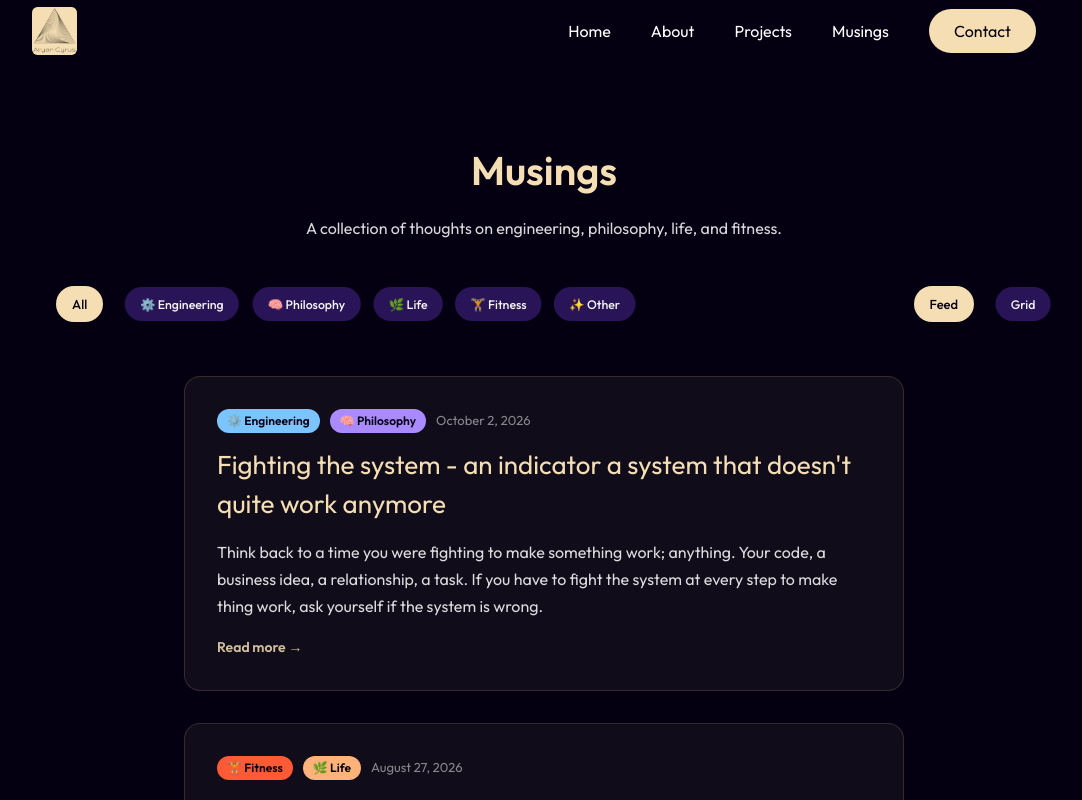
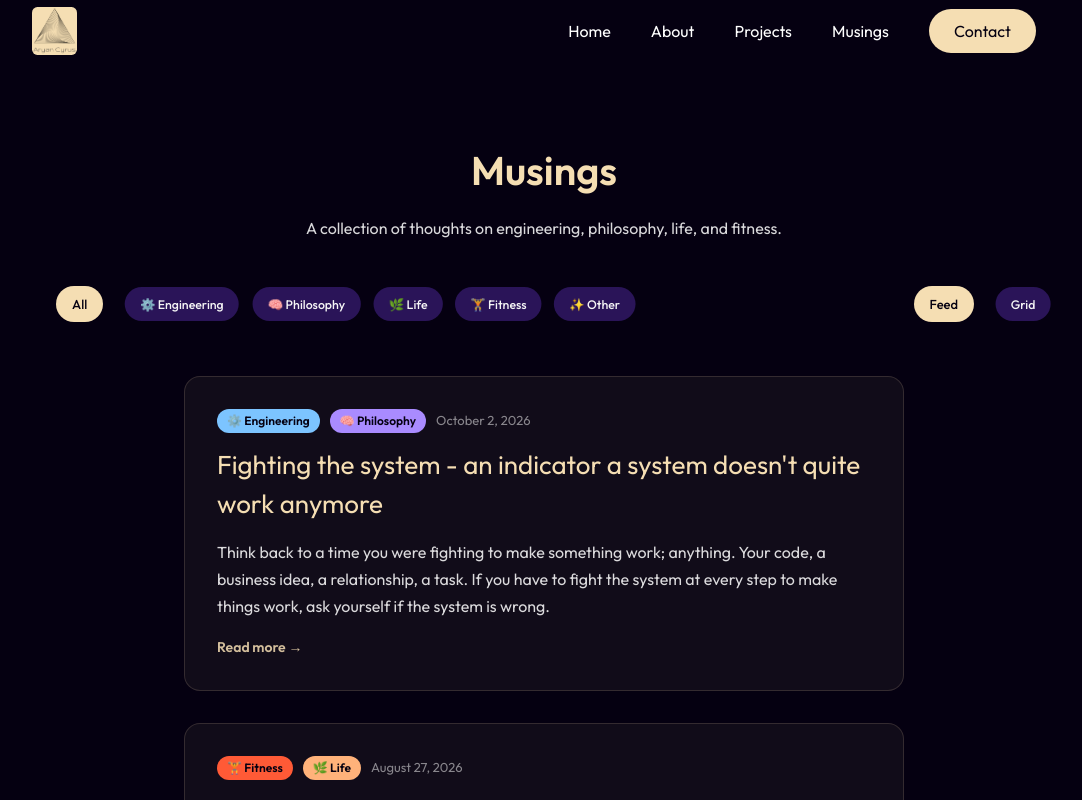
Before and after one commit to cyr0006/Portfolio, a React (Vite) app: page /musings in a window 1280 px wide. Shown: the top 800 px of the page, without its empty margins (96-1178 px from the left). Built offline with nearby package versions, Linux system fonts and the light colour scheme.

Commit message:
Fix grammar issues in musingsData.ts
Corrected grammatical errors in musings data.

```diff
--- a/src/components/Musings/musingsData.ts
+++ b/src/components/Musings/musingsData.ts
@@ -30,11 +30,11 @@ export interface Musing {
 export const musings: Musing[] = [
   {
     id: "fighting-the-system",
-    title: "Fighting the system - an indicator a system that doesn't quite work anymore",
+    title: "Fighting the system - an indicator a system doesn't quite work anymore",
     date: "2026-10-02",
     tags: ["engineering", "philosophy"],
     excerpt:
-      "Think back to a time you were fighting to make something work; anything. Your code, a business idea, a relationship, a task. If you have to fight the system at every step to make thing work, ask yourself if the system is wrong.",
+      "Think back to a time you were fighting to make something work; anything. Your code, a business idea, a relationship, a task. If you have to fight the system at every step to make things work, ask yourself if the system is wrong.",
     body: `This is a philosophical realisation which was inspired by a Java project of mine at Monash University.
 In short, I was trying to implement a simple turn-based game in Java. This was during one of my early design iterations. I found that every addition, every idea and every change involved an ever-growing level of effort, exceptions and workarounds. An additional attribute here, a change to the logic there.
 The whole point of OOP is to make extension easier, not harder. With my approach, I had all the constrains of OOP, and none of the extensibility. It quickly became apparent that the schema of my app, the fundamental classes and inheritances were wrong.
```
